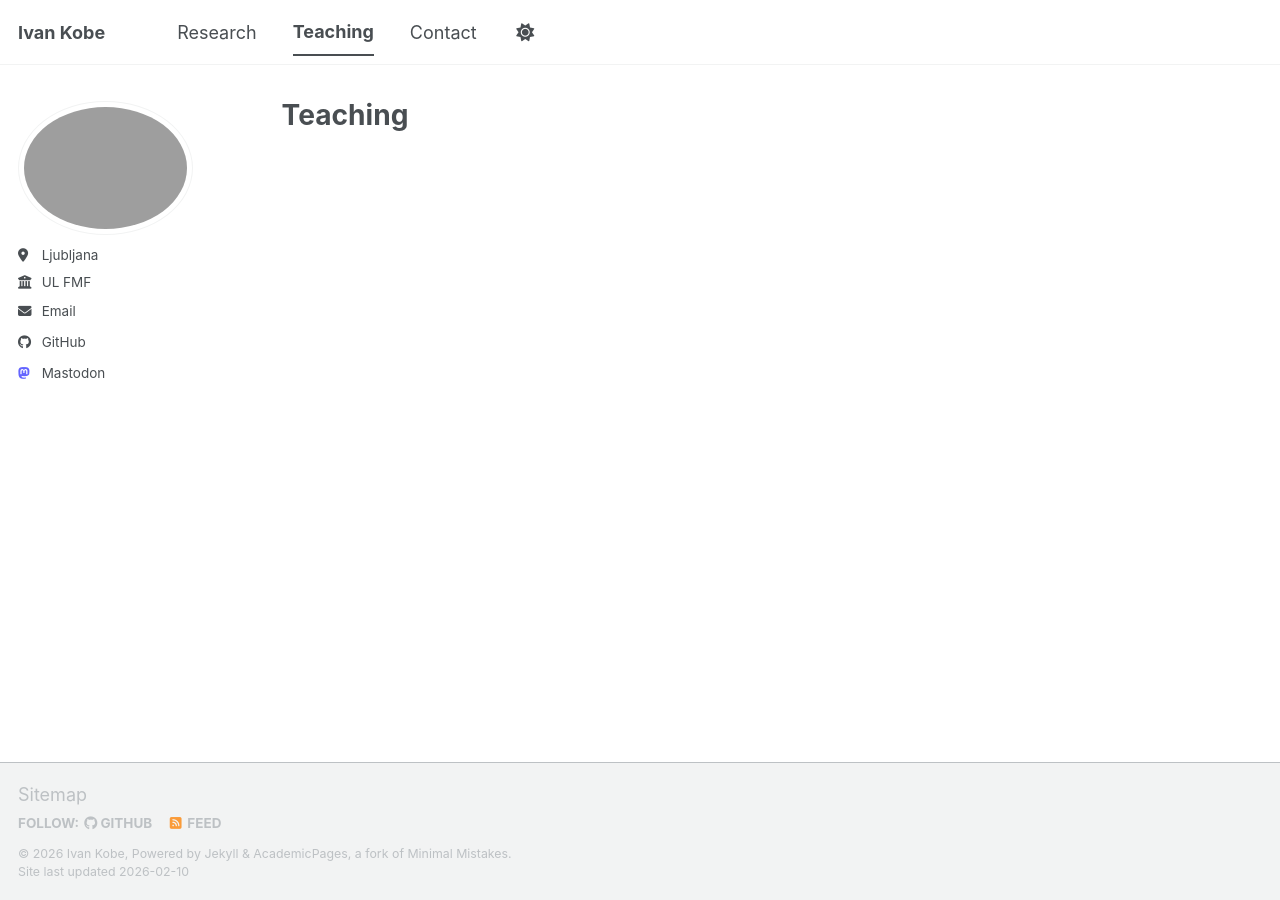
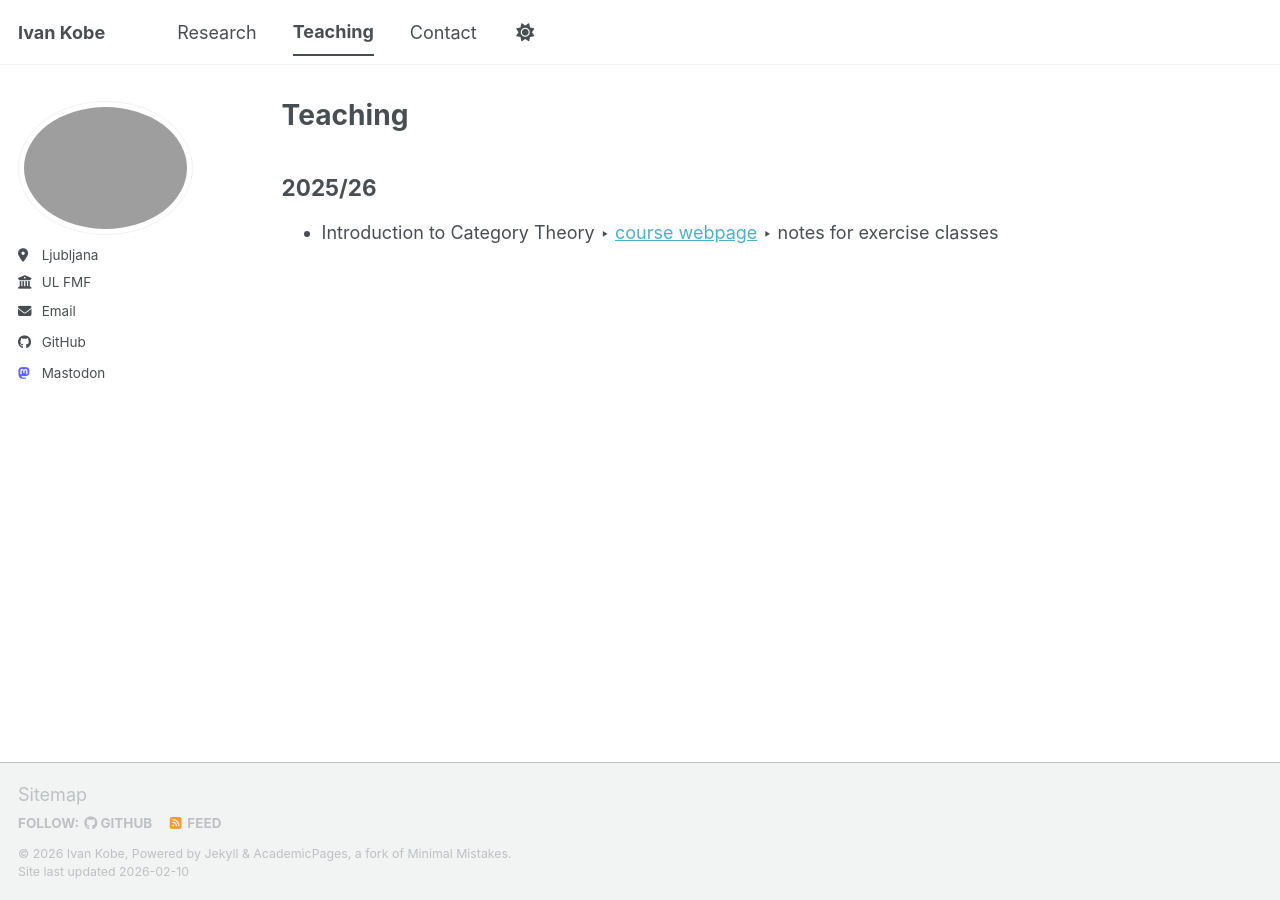
Before and after one commit to ivankobe/ivankobe.github.io, a Jekyll site: the page built from _pages/teaching.md, in a window 1280 px wide. Built offline with Jekyll 4.4.1, drawn with Linux system fonts in a browser that asks for light colours; a script bundle is joined from its source files by our own code; library files that are not in the unit come from our copies.

Commit message:
added teaching page

```diff
--- a/_pages/teaching.md
+++ b/_pages/teaching.md
@@ -6,3 +6,7 @@ author_profile: true
 ---
 
 {% include base_path %}
+
+## 2025/26
+
+* Introduction to Category Theory ‣ [course webpage](https://ucilnica.fmf.uni-lj.si/course/view.php?id=688) ‣ notes for exercise classes
```
Also changed, not shown: _pages/research.md (+1 -1 lines).
